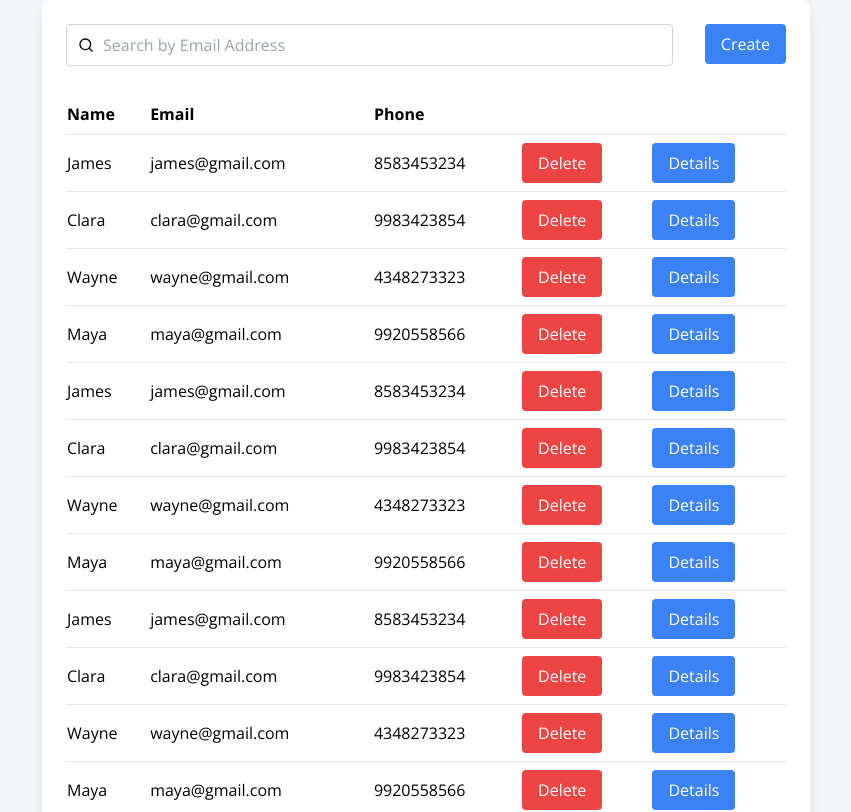
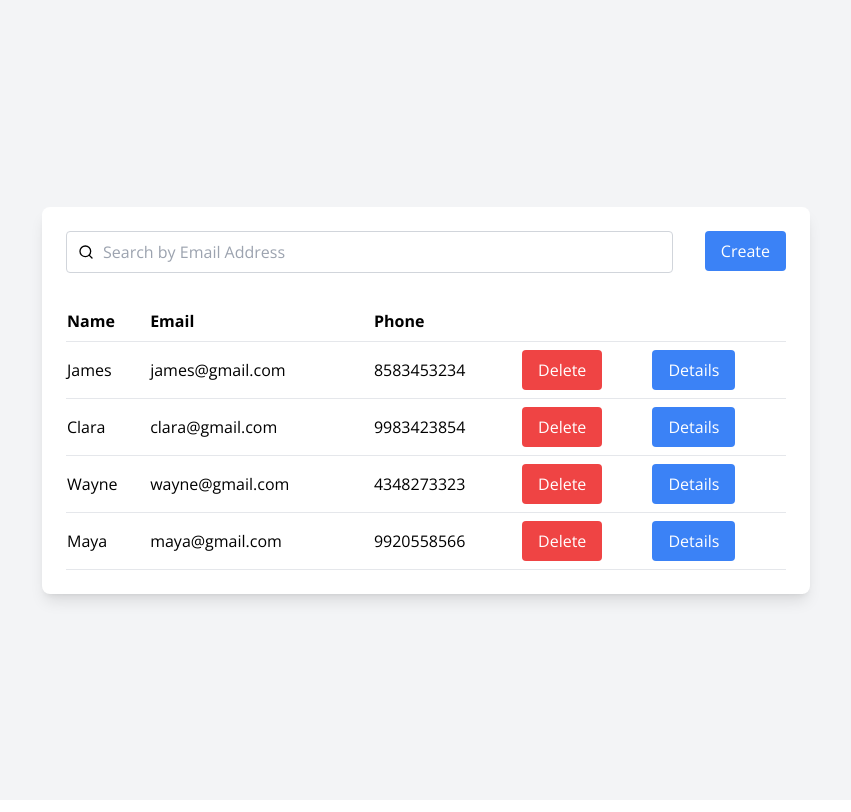
Before and after one commit to damndaniel2000/volgan-contacts, a React (Vite) app: page /volgan-contacts/contacts in a window 1280 px wide. Shown: the top 812 px of the page, without its empty margins (214-1065 px from the left). Built offline with nearby package versions, Linux system fonts and the light colour scheme.

Commit message:
Bug fixes

```diff
--- a/src/components/CreateContactModal.tsx
+++ b/src/components/CreateContactModal.tsx
@@ -29,9 +29,14 @@ const AddContactModal: React.FC<AddContactModalProps> = ({
     return phoneRegex.test(phone);
   };
 
+  const isNameValid = (name: string) => {
+    const nameRegex = /^[a-zA-Z\s]+$/;
+    return nameRegex.test(name) && name.trim().length >= 3;
+  };
+
   const isFormValid = () => {
     return (
-      newContact.name.trim().length >= 3 &&
+      isNameValid(newContact.name) &&
       isEmailValid(newContact.email) &&
       isPhoneValid(newContact.phone) &&
       newContact.address.trim().length >= 3
@@ -51,8 +56,8 @@ const AddContactModal: React.FC<AddContactModalProps> = ({
                 setNewContact({ ...newContact, name: e.target.value })
               }
               placeholder="Name"
-              isValid={newContact.name.trim().length >= 3}
-              validationMessage="Name must be at least 3 characters"
+              isValid={isNameValid(newContact.name)}
+              validationMessage="Name must be at least 3 characters and contain only alphabets"
             />
           </div>
           <div>
--- a/src/pages/ContactLists.tsx
+++ b/src/pages/ContactLists.tsx
@@ -8,90 +8,6 @@ import DeleteConfirmationModal from "../components/DeleteConfirmationModal";
 import { v4 as uuidv4 } from "uuid";
 
 const initialContacts: Contact[] = [
-  {
-    id: uuidv4(), // Generate UUID for each initial contact
-    name: "James",
-    email: "james@gmail.com",
-    phone: "8583453234",
-    address: "123 Main St",
-  },
-  {
-    id: uuidv4(),
-    name: "Clara",
-    email: "clara@gmail.com",
-    phone: "9983423854",
-    address: "456 Elm St",
-  },
-  {
-    id: uuidv4(),
-    name: "Wayne",
-    email: "wayne@gmail.com",
-    phone: "4348273323",
-    address: "789 Oak St",
-  },
-  {
-    id: uuidv4(),
-    name: "Maya",
-    email: "maya@gmail.com",
-    phone: "9920558566",
-    address: "101 Pine St",
-  },
-  {
-    id: uuidv4(), // Generate UUID for each initial contact
-    name: "James",
-    email: "james@gmail.com",
-    phone: "8583453234",
-    address: "123 Main St",
-  },
-  {
-    id: uuidv4(),
-    name: "Clara",
-    email: "clara@gmail.com",
-    phone: "9983423854",
-    address: "456 Elm St",
-  },
-  {
-    id: uuidv4(),
-    name: "Wayne",
-    email: "wayne@gmail.com",
-    phone: "4348273323",
-    address: "789 Oak St",
-  },
-  {
-    id: uuidv4(),
-    name: "Maya",
-    email: "maya@gmail.com",
-    phone: "9920558566",
-    address: "101 Pine St",
-  },
-  {
-    id: uuidv4(), // Generate UUID for each initial contact
-    name: "James",
-    email: "james@gmail.com",
-    phone: "8583453234",
-    address: "123 Main St",
-  },
-  {
-    id: uuidv4(),
-    name: "Clara",
-    email: "clara@gmail.com",
-    phone: "9983423854",
-    address: "456 Elm St",
-  },
-  {
-    id: uuidv4(),
-    name: "Wayne",
-    email: "wayne@gmail.com",
-    phone: "4348273323",
-    address: "789 Oak St",
-  },
-  {
-    id: uuidv4(),
-    name: "Maya",
-    email: "maya@gmail.com",
-    phone: "9920558566",
-    address: "101 Pine St",
-  },
   {
     id: uuidv4(), // Generate UUID for each initial contact
     name: "James",
```
